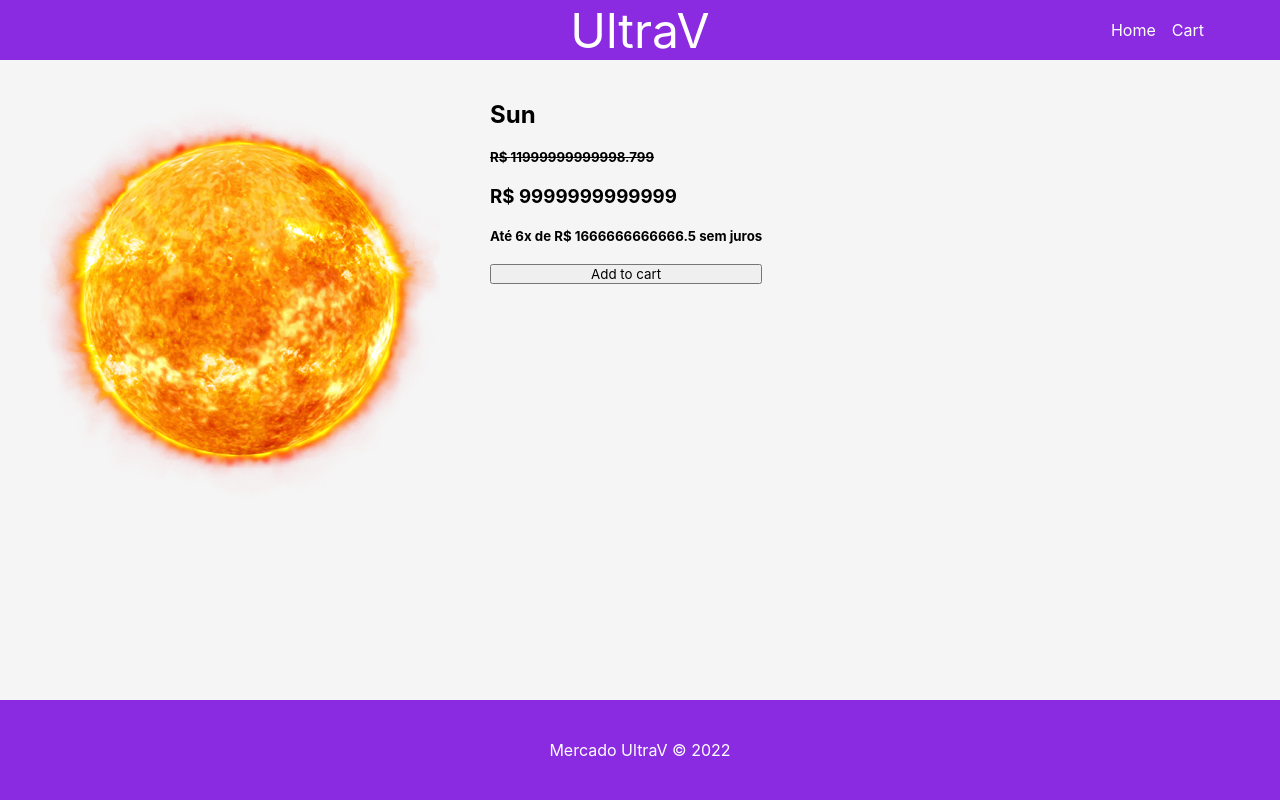
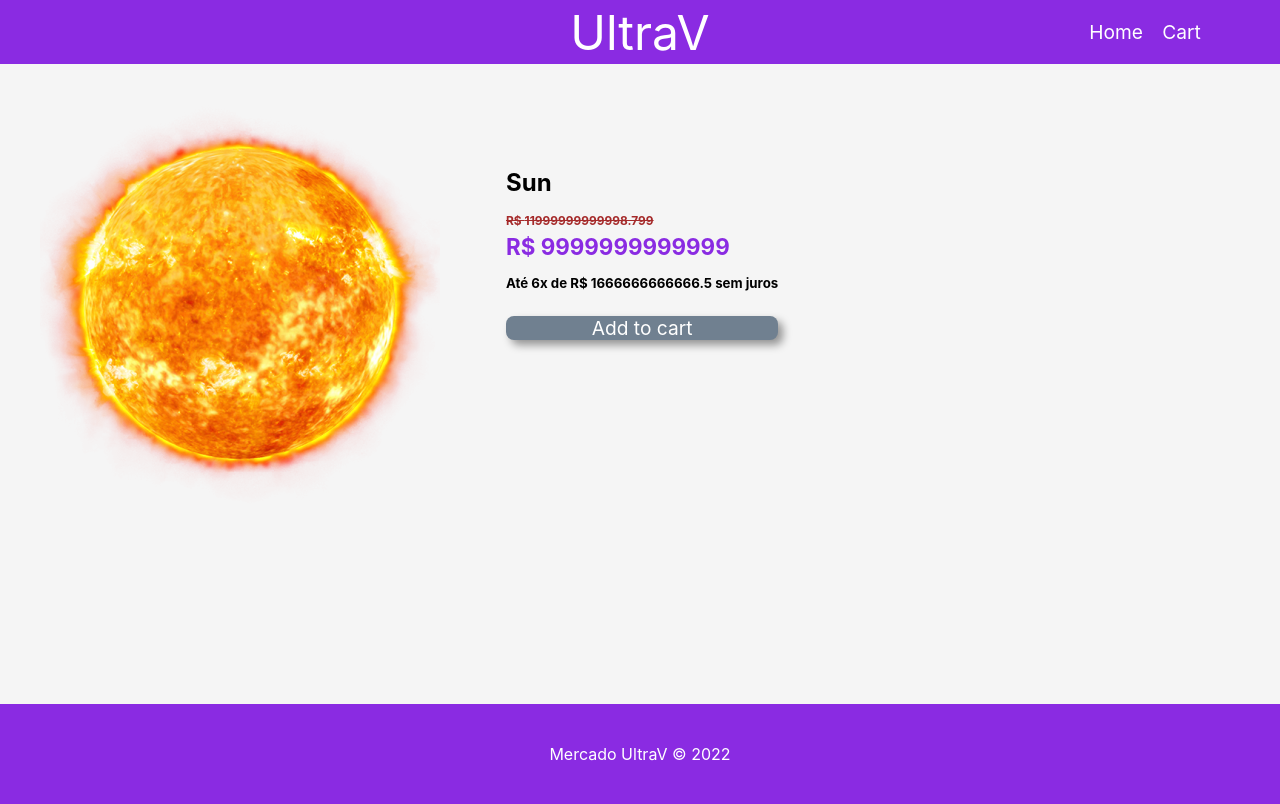
Before and after one commit to AmiltonCabral/mercado-ultrav, a Next.js app: page /product/1 in a window 1280 px wide. Built offline with nearby package versions, Linux system fonts and the light colour scheme.

Commit message:
product and cart screen

```diff
--- a/pages/product/[productId].js
+++ b/pages/product/[productId].js
@@ -1,4 +1,5 @@
 import Image from "next/image"
+import Head from "next/head"
 import { useContext } from "react"
 import { CartContext } from "../../contexts/CartContext"
 import styles from "../../styles/Product.module.css"
@@ -39,6 +40,11 @@ export default function Produto({product}) {
   const { cart, addItemToCart } = useContext(CartContext)
 
   return (
+    <>
+      <Head>
+        <title>{product.name} at sale</title>
+      </Head>
+
       <div className={styles.product_container}>
         <Image
           src={`/images/${product.image}.png`}
@@ -52,10 +58,12 @@ export default function Produto({product}) {
           <h3 color="blue">R$ {product.price}</h3>
           <h5>Até 6x de R$ {product.price / 6} sem juros</h5>
           <button
+            className={styles.add_cart}
             onClick={() => addItemToCart(product)}>
             Add to cart
           </button>
         </div>
       </div>
+    </>
   )
 }
--- a/pages/product/index.js
+++ /dev/null
@@ -1,5 +0,0 @@
-export default function Product() {
-  return (
-    <h1>Teste de pagina do produto</h1>
-  )
-}
--- a/styles/CartCard.module.css
+++ b/styles/CartCard.module.css
@@ -15,9 +15,25 @@
 
 .product_status {
   margin-left: 30px;
+  display: flex;
+  justify-content: space-between;
+  min-width: 90%;
 }
 
 .product_name {
   font-size: 1.5em;
   cursor: pointer;
 }
+
+.remove_product {
+  color: black;
+  font-size: 1em;
+  cursor: pointer;
+  transition: 0.4s;
+  max-width: 10%;
+  max-height: 0%;
+}
+
+.remove_product:hover {
+  color: tomato;
+}
--- a/styles/Home.module.css
+++ b/styles/Home.module.css
@@ -12,7 +12,7 @@
 }
 
 .product_container {
-  justify-content: flex-start;
+  justify-content: space-evenly;
   align-items: center;
   display: flex;
   flex-wrap: wrap;
--- a/styles/Navbar.module.css
+++ b/styles/Navbar.module.css
@@ -34,6 +34,7 @@
     margin-right: 1em;
     text-decoration: none;
     transition: .3s;
+    font-size: 1.2em;
 }
 
 .navbar a:hover {
--- a/styles/Product.module.css
+++ b/styles/Product.module.css
@@ -6,5 +6,40 @@
   display: flex;
   flex-direction: column;
   margin-left: 50px;
-  gap: 20px 0;
+  padding: 4em 1em;
 }
+
+.product_status h2 {
+  margin-bottom: 15px;
+}
+
+.product_status s {
+  color: brown;
+  font-size: 0.9em;
+}
+
+.product_status h5 {
+  margin-bottom: 5px;
+}
+
+.product_status h3 {
+  margin-bottom: 15px;
+  color: blueviolet;
+  font-size: 1.4em;
+}
+
+.add_cart {
+  margin-top: 20px;
+  border: none;
+  background-color: slategray;
+  color: white;
+  font-size: 1.2em;
+  border-radius: 8px;
+  box-shadow: 5px 5px 9px rgba(0, 0, 0, 0.4);
+  cursor: pointer;
+  transition: 0.4s;
+}
+
+.add_cart:hover {
+  background-color: blueviolet;
+}
```
Also changed, not shown: components/CartCard.js (+7 -4 lines), pages/cart.js (+14 -9 lines), styles/Cart.module.css (added, +23 -0 lines). Lines whose indentation alone changed are shown as unchanged.
